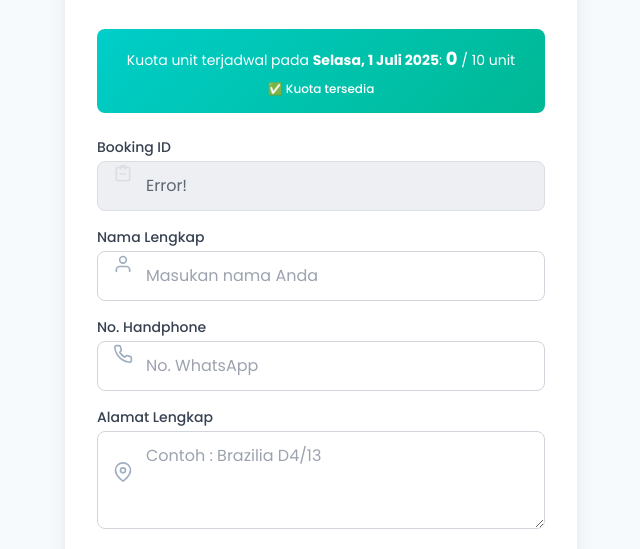
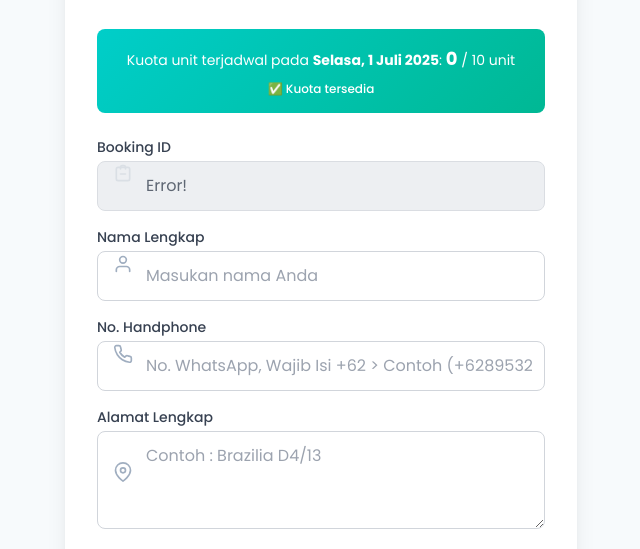
Before and after one commit to AQMA2025/bookingAC, a plain HTML site: page index.html in a window 1280 px wide. Shown: the part 215-764 px from the top of the page, without its empty margins (319-959 px from the left). Drawn offline with nearby package versions, Linux system fonts and the light colour scheme; no server answers.

Commit message:
Update index.html

```diff
--- a/index.html
+++ b/index.html
@@ -105,7 +105,7 @@
                          <span class="icon">
                             <svg xmlns="http://www.w3.org/2000/svg" width="20" height="20" viewBox="0 0 24 24" fill="none" stroke="currentColor" stroke-width="2" stroke-linecap="round" stroke-linejoin="round"><path d="M22 16.92v3a2 2 0 0 1-2.18 2 19.79 19.79 0 0 1-8.63-3.07 19.5 19.5 0 0 1-6-6 19.79 19.79 0 0 1-3.07-8.67A2 2 0 0 1 4.11 2h3a2 2 0 0 1 2 1.72 12.84 12.84 0 0 0 .7 2.81 2 2 0 0 1-.45 2.11L8.09 9.91a16 16 0 0 0 6 6l1.27-1.27a2 2 0 0 1 2.11-.45 12.84 12.84 0 0 0 2.81.7A2 2 0 0 1 22 16.92z"></path></svg>
                          </span>
-                        <input type="tel" id="noHp" name="noHp" placeholder="No. WhatsApp" class="form-input w-full p-3 border border-gray-300 rounded-lg focus:ring-2 focus:ring-blue-500 focus:border-blue-500 transition" required autocomplete="tel">
+                        <input type="tel" id="noHp" name="noHp" placeholder="No. WhatsApp, Wajib Isi +62 > Contoh (+6289532933213)" class="form-input w-full p-3 border border-gray-300 rounded-lg focus:ring-2 focus:ring-blue-500 focus:border-blue-500 transition" required autocomplete="tel">
                     </div>
 
                     <div class="form-group relative mb-4">
```
